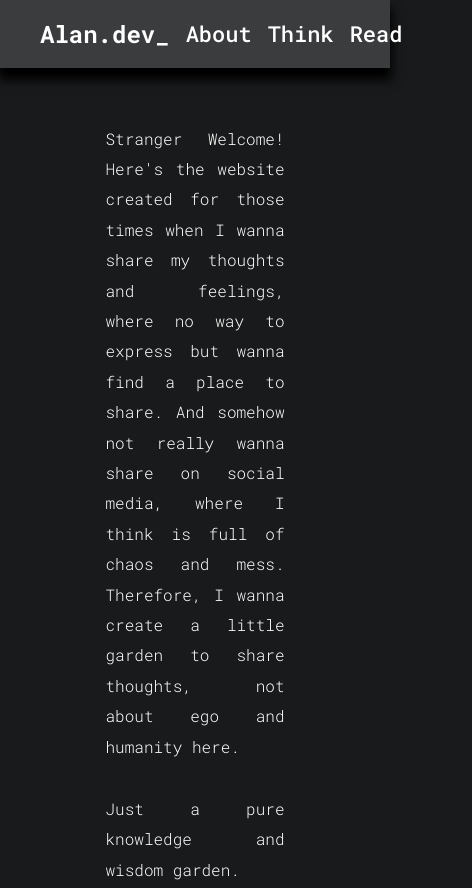
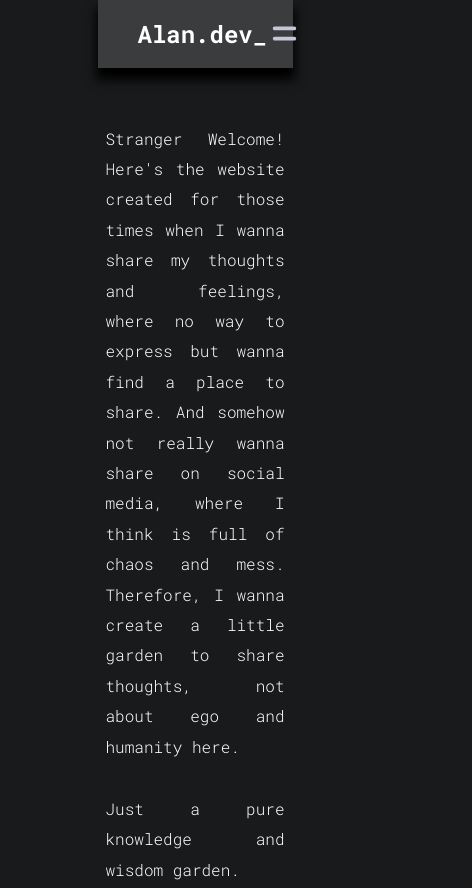
Before and after one commit to OREOREOREOREORE/me, a plain HTML site: page index.html in a window 390 px wide. Shown: the top 888 px of the page, 472 px wide, since content can reach past the window. Drawn offline with Linux system fonts and the light colour scheme.

Commit message:
feat. sidebar feature

```diff
--- a/index.html
+++ b/index.html
@@ -10,21 +10,30 @@
 	<link rel="stylesheet" href="./styles/utilites.css">
 	<link rel="stylesheet" href="./styles/components/header.css">
 	<link rel="stylesheet" href="./styles/components/footer.css">
-	<script type="module" src="./src/main.js"></script>
+	<script type="module" src="./src/main.js" defer></script>
 </head>
 <body>
 	<header class="header">
-		<span class="slogan" data-hover="Hunker down, Learn, and Build.">
+		<span class="slogan" data-hover="Hunker down.">
 			Alan.dev_
 			<!-- make memory to you own life. -->
 		</span>
 		<nav>
 			<ul>
+				<li>
+					<button id="sideBar-toggle" onclick="closeSidebar()" >
+						<img src="assets/sidebar.svg" alt="bar" height="35rem">
+					</button>
+				</li>
 				<li><a href="index.html">About</a></li>
 				<li><a href="think.html">Think</a></li>
 				<li><a href="read.html">Read</a></li>
 			</ul>
 		</nav>
+
+		<button id="sideBar-toggle" onclick="openSideBar()">
+			<img src="assets/sidebar.svg" alt="bar" height="35rem">
+		</button>
 	</header>
 
 	<main class="wrapper main">
--- a/src/main.js
+++ b/src/main.js
@@ -94,3 +94,16 @@ function showThinkDetail(think){
       document.querySelector('.wrapper.block').classList.add('hidden-cards');
     });
 }
+
+const nav = document.querySelector('nav');
+
+function openSideBar(){
+    nav.classList.add('show');
+}
+
+function closeSideBar(){
+    nav.classList.remove('show');
+}
+
+window.openSideBar = openSideBar;
+window.closeSidebar = closeSideBar;
--- a/styles/components/header.css
+++ b/styles/components/header.css
@@ -1,7 +1,11 @@
 /* header */
-.header{
+header{
     background-color: var(--clr-header);
-    width: 100%;
+    width: 50%;
+    margin-left: auto;
+    margin-right: auto;
+    padding-left: 0.5rem;
+    padding-right: 0.5rem;
     height: 8vh;
     display: flex;
     align-items: center;
@@ -53,11 +57,12 @@ nav a:hover{
 
 .slogan:hover {
     color: transparent;
+    font-size: var(--size-xl);
 }
 
 .slogan:hover::after {
     opacity: 1;
-    color: #191a1b;
+    color: #edf5fd;
 }
 
 
@@ -71,3 +76,42 @@ p{
         border-left: 3px solid var(--clr-dark);
     }
 }
+
+
+#sideBar-toggle{
+    display: none;
+}
+
+@media screen and (max-width: 850px) {
+    #sideBar-toggle{
+        display: block;
+    }
+
+    nav {
+        position: fixed;
+        top: 0;
+        right: -100%;
+        height: 100vh;
+        width: min(15em, 100%);
+        z-index: 10;
+        border-left: 2px solid var(--clr-dark);
+        background-color: var(--clr-header);
+        transition: right 0.3s ease;
+    }
+
+    nav.show{
+        right: 0;
+    }
+
+    nav a {
+        width: 100%;
+        padding-left: 1rem;
+    }
+
+    nav ul{
+        width: 100%;
+        flex-direction: column;
+    }
+
+
+}
```
Also changed, not shown: read.html (+11 -2 lines), styles/utilites.css (+12 -11 lines), think.html (+11 -2 lines), assets/sidebar.svg (added), 2 other files.
